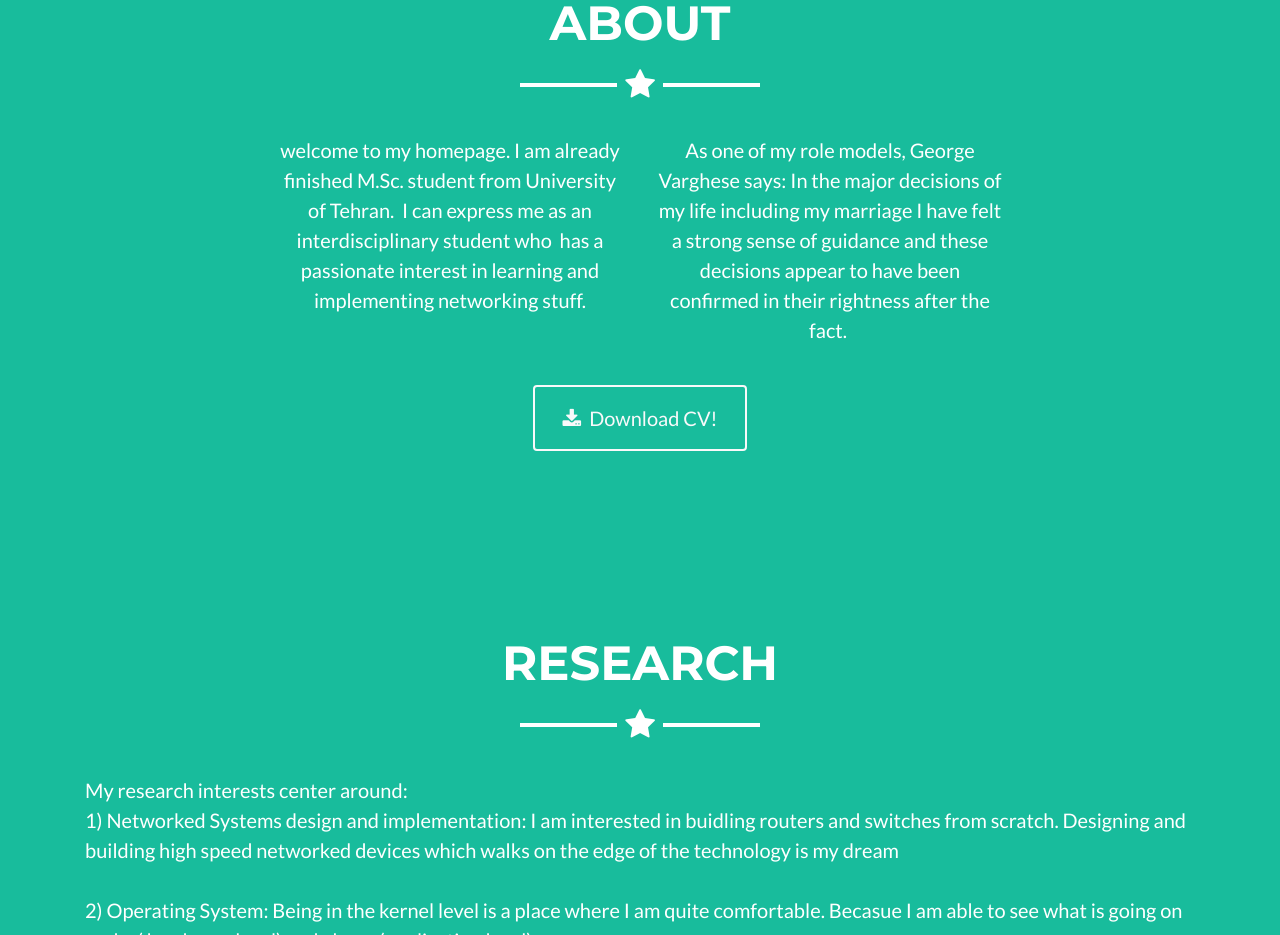
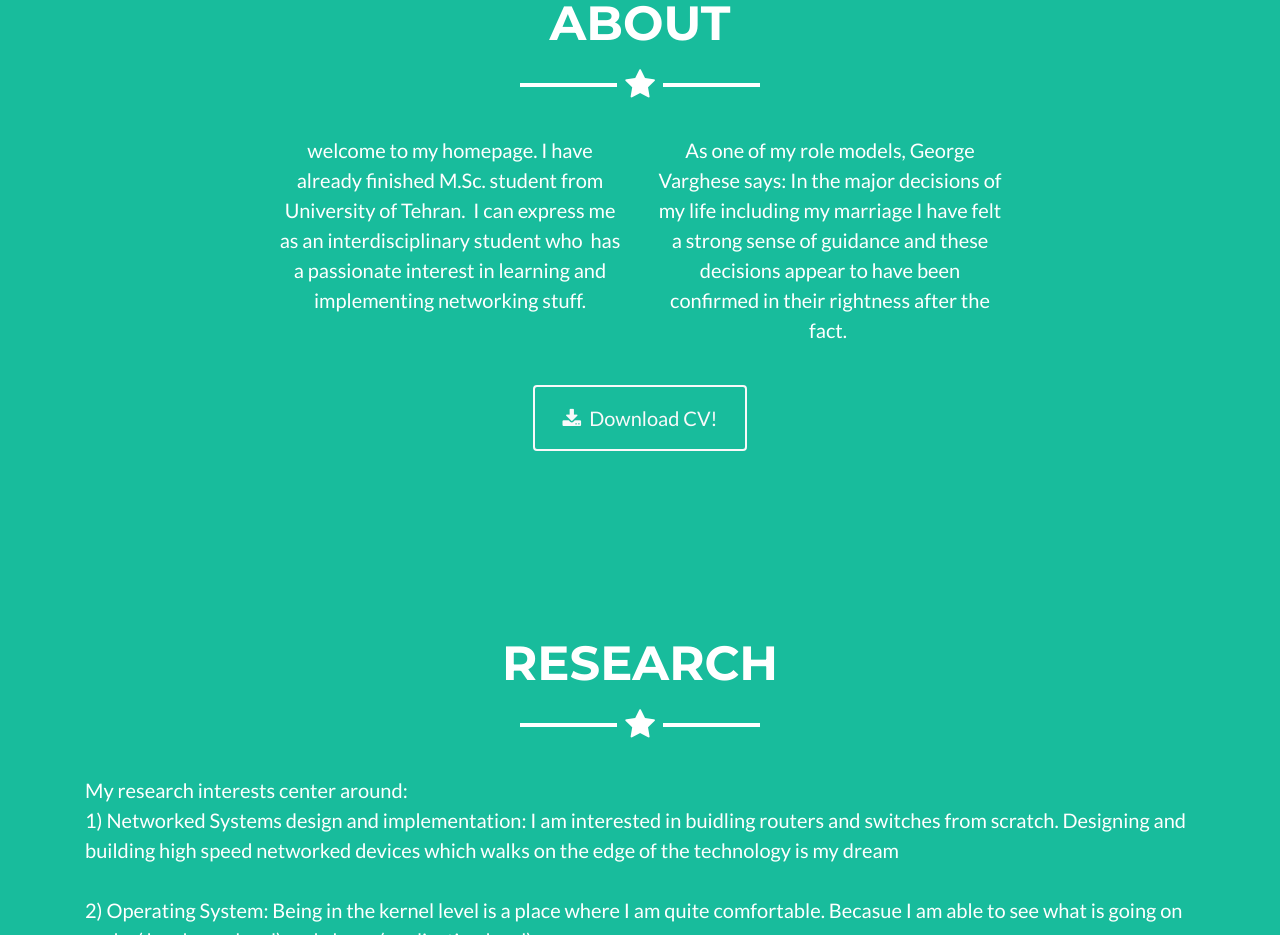
Before and after one commit to beneslami/beneslami.github.io, a plain HTML site: page index.html in a window 1280 px wide. Shown: the part 867-1802 px from the top of the page. Drawn offline with nearby package versions, Linux system fonts and the light colour scheme.

Commit message:
Update index.html

```diff
--- a/index.html
+++ b/index.html
@@ -39,7 +39,7 @@
             <hr class="star-light mb-5">
             <div class="row">
                 <div class="col-lg-4 ml-auto">
-                    <p class="lead text-center">welcome to my homepage. I am already finished M.Sc. student from University of Tehran. &nbsp;I can express me as an interdisciplinary student who &nbsp;has a passionate interest in learning and implementing networking stuff.</p>
+                    <p class="lead text-center">welcome to my homepage. I have already finished M.Sc. student from University of Tehran. &nbsp;I can express me as an interdisciplinary student who &nbsp;has a passionate interest in learning and implementing networking stuff.</p>
                 </div>
                 <div class="col-lg-4 mr-auto">
                     <p class="lead text-center">As one of my role models, George Varghese says: In the major decisions of my life including my marriage I have felt a strong sense of guidance and these decisions appear to have been confirmed in their rightness after the fact.&nbsp;<br></p>
```
